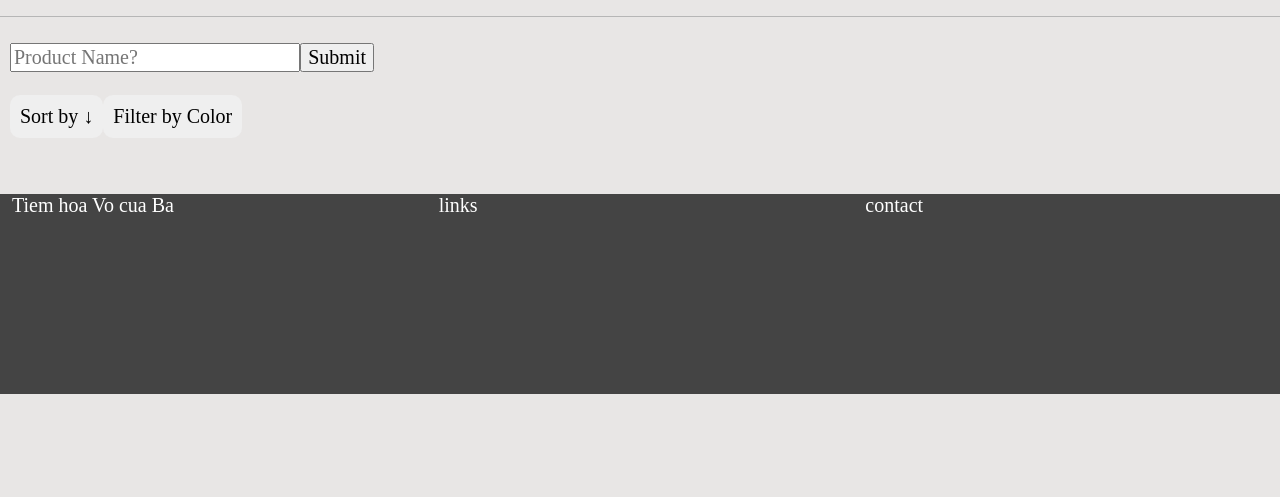
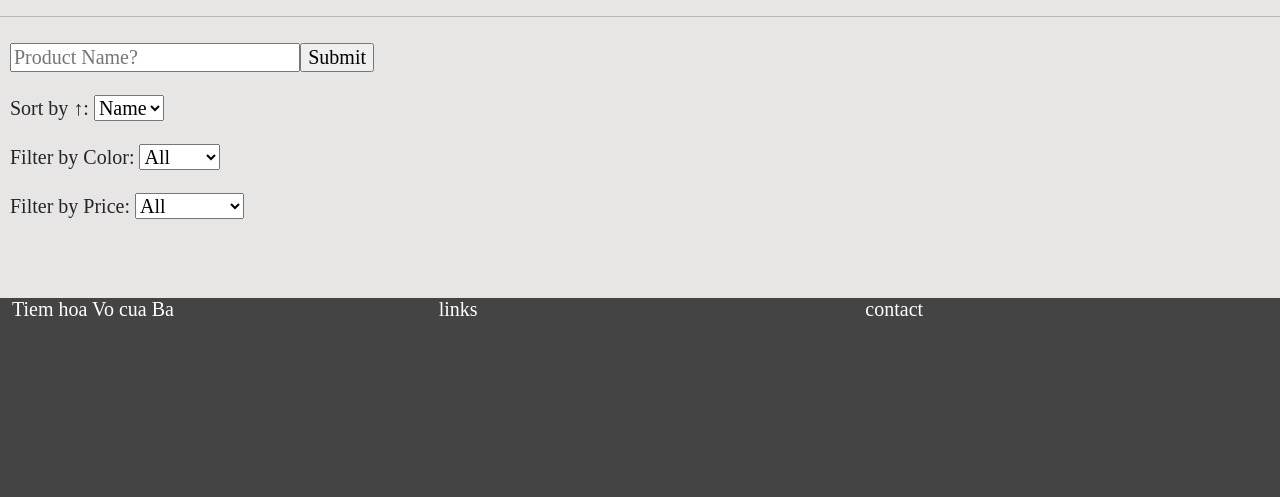
Before and after one commit to Kvq5522/PTUDW_PROJECT, a Node server app: page /product in a window 1280 px wide. Shown: the part 39-536 px from the top of the page. Run offline with Node 20, Linux system fonts and the light colour scheme; data that the repository does not hold is empty; some libraries are stand-ins or nearby versions; some web fonts are replaced.

Commit message:
feat: add filter to product page

```diff
--- a/controllers/product.controller.js
+++ b/controllers/product.controller.js
@@ -2,23 +2,18 @@ const products = require('../models/Product.model');
 const qs = require('qs');
 
 const getProductPage = (req, res) => {
-    const {sort, color, ...withoutFilter} = req.query;
+    const {sort, color, priceRange, ...withoutFilter} = req.query;
 
-    let name = withoutFilter.name ? withoutFilter.name : '';
-    name = name.charAt(0).toUpperCase() + name.slice(1);
+    let nameFilter = withoutFilter.name ? withoutFilter.name : '';
+    nameFilter = nameFilter.charAt(0).toUpperCase() + nameFilter.slice(1);
+    let colorFilter = color ? color : '';
+    let sortFilter = sort ? sort : 'name';
+    let lowPivot = priceRange ? Number(priceRange.split('-')[0]) : 0;
+    let highPivot = priceRange ? Number(priceRange.split('-')[1]) : 1e9;
 
-    // products.Product.find({name: {'$regex': name}}, (err, data) => {
-    //     if (err) {
-    //         console.log(err);
-    //         res.status(500).send('Internal Server Error');
-    //         return;
-    //     }
 
-    //     console.log(withoutFilter);
-
-    //     res.render('product', { productList: data, originalUrl: `${req.baseUrl}?${qs.stringify(withoutFilter)}` });
-    // });
-    products.Product.find({name: {'$regex': name}}).sort({price: 1}).exec((err, data) => {
+    products.Product.find({name: {'$regex': nameFilter, '$options': 'i'}, color: {'$regex': colorFilter},
+    price: {$gte: lowPivot, $lte: highPivot}}).sort(`${sortFilter}`).exec((err, data) => {
         if (err) {
             console.log(err);
             res.status(500).send('Internal Server Error');
--- a/package.json
+++ b/package.json
@@ -1,4 +1,7 @@
 {
+  "engines" : {
+    "node" : ">=16.0.0 <17.0.0"
+  },
   "name": "project",
   "version": "1.0.0",
   "description": "",
--- a/views/product.ejs
+++ b/views/product.ejs
@@ -65,28 +65,42 @@
 
           <br />
 
-          <div style="display: flex;">
-            <div class="dropdown">
-              <button class="dropbtn">Sort by ↓</button>
-              <div class="dropdown-content">
-                <a href="<%=originalUrl%>&sort=price">Price</a>
-                <a href="<%=originalUrl%>&sort=latest">Latest</a>
-              </div>
-            </div>
+          <div>
+            <label for="sort">Sort by ↑:</label>
+            <select name="sort">
+              <option value="name">Name</option>
+              <option value="price">Price</option>
+              <option value="date">Date</option>
+            </select>
+          </div>
 
-            <div class="dropdown">
-              <button class="dropbtn">Filter by Color</button>
-              <div class="dropdown-content">
-                <a href="<%=originalUrl%>&color=all">All</a>
-                <a href="<%=originalUrl%>&color=red">Red</a>
-                <a href="<%=originalUrl%>&color=pink">Pink</a>
-                <a href="<%=originalUrl%>&color=yellow">Yellow</a>
-                <a href="<%=originalUrl%>&color=orange">Orange</a>
-                <a href="<%=originalUrl%>&color=white">White</a>
-                <a href="<%=originalUrl%>&color=blue">Blue</a>
-                <a href="<%=originalUrl%>&color=purple">Purple</a>
-              </div>
-            </div>
+          <br />
+
+          <div>
+            <label for="color">Filter by Color:</label>
+            <select name="color">
+              <option value="">All</option>
+              <option value="Red">Red</option>
+              <option value="Pink">Pink</option>
+              <option value="Yellow">Yellow</option>
+              <option value="Orange">Orange</option>
+              <option value="White">White</option>
+              <option value="Blue">Blue</option>
+              <option value="Purple">Purple</option>
+            </select>
+          </div>
+
+          <br />
+
+          <div>
+            <label for="priceRange">Filter by Price:</label>
+            <select name="priceRange">
+              <option value="0-1e9">All</option>
+              <option value="0-1000">0-1000</option>
+              <option value="1000-2500">1000-2500</option>
+              <option value="2500-5000">2500-5000</option>
+              <option value="5000-1000">5000-1000</option>
+            </select>
           </div>
       </form>
 
@@ -122,6 +136,7 @@
   </div>
 
   <br />
+  <br />
 </body>
 
 <%- include('footer') %>
```
